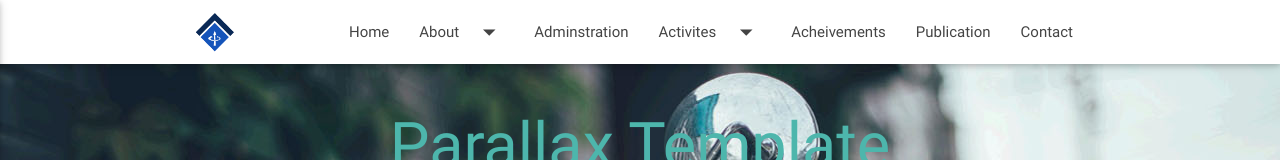
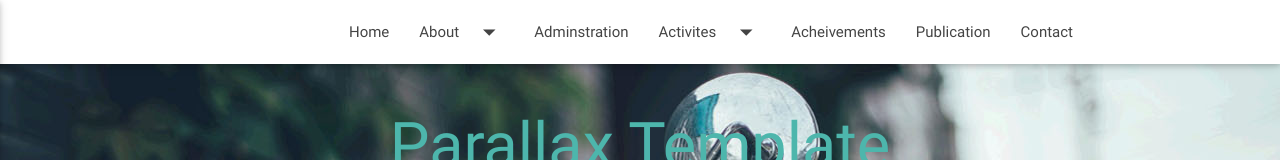
Before and after one commit to shikhadahiya/id-website, a plain HTML site: page index.html in a window 1280 px wide. Shown: the top 160 px of the page. Drawn offline with nearby package versions, Linux system fonts and the light colour scheme.

Commit message:
removed logo from navbar

```diff
--- a/index.html
+++ b/index.html
@@ -16,7 +16,7 @@
     <div class="navbar-fixed">
         <nav class="white" role="navigation">
             <div class="nav-wrapper container">
-                <div class="left valign-wrapper" style="height:100%"> <img src="images.png" alt="IEEE DTU" height="40" class=" brand-logo valign"> </div>
+<!--                <div class="left valign-wrapper" style="height:100%"> <img src="img/ieeedtulogo.png" alt="IEEE DTU" height="40" class=" brand-logo valign"> </div>-->
                 <ul class="right hide-on-med-and-down">
                     <li><a href="http://ieeedtu.com/ieeedtu/"> Home</a></li>
                     <li class="dropdown-button" data-activates="about"><a>About<i class="material-icons right">arrow_drop_down</i></a> </li>
```
Also changed, not shown: images.png (deleted), img/ieeedtulogo.png (added).
